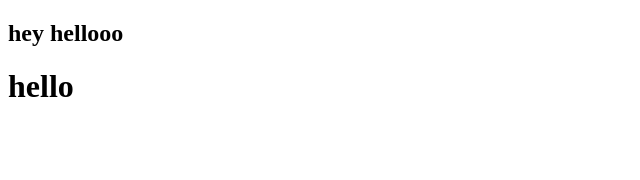
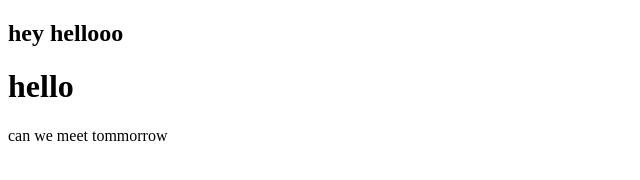
Before and after one commit to Rizwan-7-8-6/git-sample, a plain HTML site: page index.html in a window 1280 px wide. Shown: the whole page, without its empty margins (0-640 px from the left). Drawn offline with Linux system fonts and the light colour scheme.

Commit message:
index file modified

```diff
--- a/index.html
+++ b/index.html
@@ -9,5 +9,6 @@
     <h2>hey hellooo</h2>
 
     <h1>hello</h1>
+    <p>can we meet tommorrow</p>
 </body>
 </html>
```
